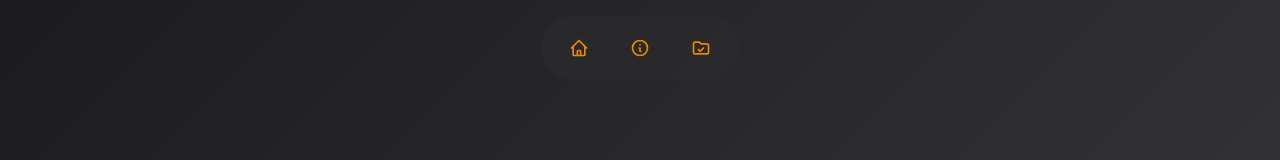
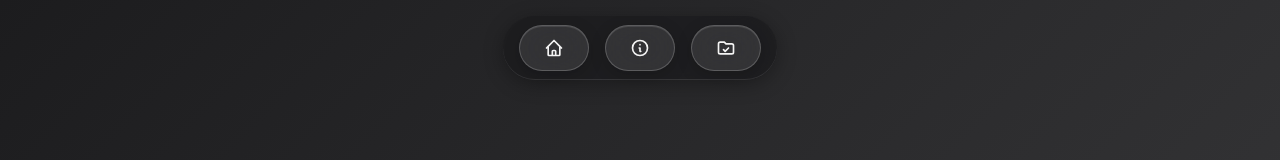
Before and after one commit to RNC-Tech/portfolio-ii, a Next.js app: page / in a window 1280 px wide. Shown: the top 160 px of the page. Built offline with nearby package versions, Linux system fonts and the light colour scheme.

Commit message:
Refactor NavBar component to implement glassmorphism styles for buttons and tooltips, enhancing visual consistency with recent design updates.

```diff
--- a/app/components/NavBar.tsx
+++ b/app/components/NavBar.tsx
@@ -12,10 +12,10 @@ const NavBar = () => {
 
   return (
     <div className='sticky top-0 z-50 w-full flex justify-center items-center h-24 p-4'>
-        <div className='rounded-full flex justify-center items-center h-full w-fit px-4 bg-base-200 2xl:px-16 gap-4'>
+        <div className='rounded-full flex justify-center items-center h-full w-fit px-4 glass-nav 2xl:px-16 gap-4'>
             <div className="relative flex flex-col items-center group">
                 <Link href='/'>
-                    <button className='btn btn-primary btn-ghost btn-circle hover:scale-180 transition-all duration-100 active:scale-150' onMouseEnter={playButtonHover} onClick={playButtonClick}>
+                    <button className='glass-btn glass-hover btn-circle hover:scale-180 transition-all duration-100 active:scale-150' onMouseEnter={playButtonHover} onClick={playButtonClick}>
                         <svg
                             xmlns="http://www.w3.org/2000/svg"
                             className="h-5 w-5"
@@ -30,14 +30,14 @@ const NavBar = () => {
                         </svg>
                     </button>
                 </Link>
-                <span className="absolute top-14 scale-0 group-hover:scale-100 transition-all bg-gray-700 text-white text-xs rounded px-2 py-1 mt-1 z-50">
+                <span className="absolute top-14 scale-0 group-hover:scale-100 transition-all glass-card text-white text-xs rounded px-2 py-1 mt-1 z-50">
                     Home
                 </span>
             </div>
 
             <div className="relative flex flex-col items-center group">
                 <Link href='/about'>
-                    <button className='btn btn-primary btn-ghost btn-circle hover:scale-180 transition-all duration-100 active:scale-150' onMouseEnter={playButtonHover} onClick={playButtonClick}>
+                    <button className='glass-btn glass-hover btn-circle hover:scale-180 transition-all duration-100 active:scale-150' onMouseEnter={playButtonHover} onClick={playButtonClick}>
                         <svg
                             xmlns="http://www.w3.org/2000/svg"
                             className="h-5 w-5"
@@ -52,14 +52,14 @@ const NavBar = () => {
                         </svg>
                     </button>
                 </Link>
-                <span className="absolute top-14 scale-0 group-hover:scale-100 transition-all bg-gray-700 text-white text-xs rounded px-2 py-1 mt-1 z-50">
+                <span className="absolute top-14 scale-0 group-hover:scale-100 transition-all glass-card text-white text-xs rounded px-2 py-1 mt-1 z-50">
                     About
                 </span>
             </div>
 
             <div className="relative flex flex-col items-center group">
                 <Link href='/projects'>
-                    <button className='btn btn-primary btn-ghost btn-circle hover:scale-180 transition-all duration-100 active:scale-150' onMouseEnter={playButtonHover} onClick={playButtonClick}>
+                    <button className='glass-btn glass-hover btn-circle hover:scale-180 transition-all duration-100 active:scale-150' onMouseEnter={playButtonHover} onClick={playButtonClick}>
                         <svg
                             xmlns="http://www.w3.org/2000/svg"
                             className="h-5 w-5"
@@ -71,7 +71,7 @@ const NavBar = () => {
                         </svg>
                     </button>
                 </Link>
-                <span className="absolute top-14 scale-0 group-hover:scale-100 transition-all bg-gray-700 text-white text-xs rounded px-2 py-1 mt-1 z-50">
+                <span className="absolute top-14 scale-0 group-hover:scale-100 transition-all glass-card text-white text-xs rounded px-2 py-1 mt-1 z-50">
                     Projects
                 </span>
             </div>
```
